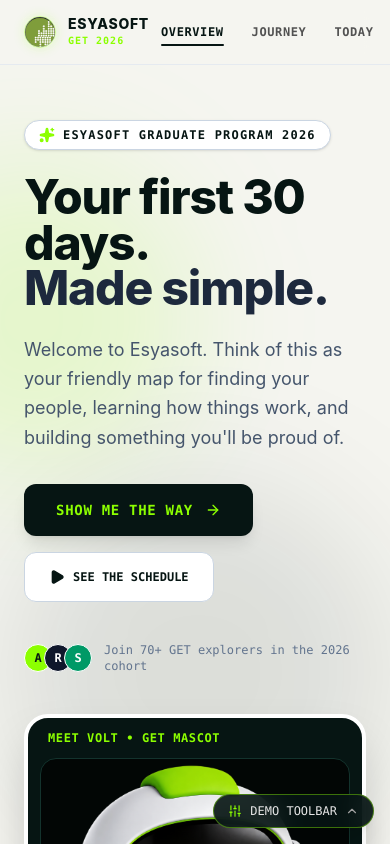
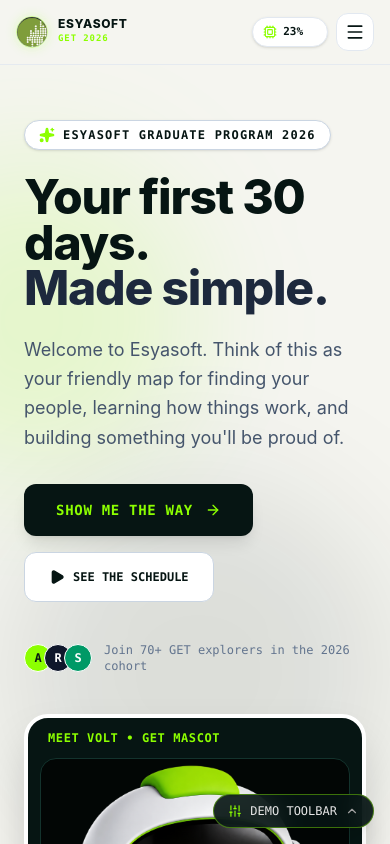
Before and after one commit to manan-arora/esya-onboarding, a React (Vite) app: page / in a window 390 px wide. Shown: the top 844 px of the page. Built offline with nearby package versions, Linux system fonts and the light colour scheme.

Commit message:
feat: add DocsView and Header components for onboarding documentation

```diff
--- a/src/components/DocsView.tsx
+++ b/src/components/DocsView.tsx
@@ -141,8 +141,8 @@ export const DocsView = () => {
       {/* Main Layout: Sticky Sidebar Navigation + Content Reader */}
       <div className="max-w-[1400px] mx-auto px-6 pt-8 grid grid-cols-1 lg:grid-cols-12 gap-8 items-start relative z-10">
 
-        {/* Left 4 Columns: Sticky Section Sidebar */}
-        <div className="lg:col-span-4 sticky top-24 space-y-4 max-h-[calc(100vh-7rem)] overflow-y-auto pr-2">
+        {/* Left 4 Columns: Section Sidebar */}
+        <div className="lg:col-span-4 lg:sticky lg:top-24 space-y-4 max-h-60 lg:max-h-[calc(100vh-7rem)] overflow-y-auto pr-2">
           <div className="p-4 rounded-2xl bg-white border border-slate-200 shadow-sm space-y-3">
             <div className="flex items-center justify-between border-b border-slate-100 pb-2">
               <span className="text-xs font-mono font-bold text-[#061513] uppercase tracking-wider flex items-center gap-1.5">
--- a/src/components/Header.tsx
+++ b/src/components/Header.tsx
@@ -1,5 +1,6 @@
+import { useState } from 'react';
 import type { ViewTab } from '../types';
-import { Cpu } from 'lucide-react';
+import { Cpu, Menu, X } from 'lucide-react';
 
 interface HeaderProps {
   activeTab: ViewTab;
@@ -12,45 +13,53 @@ export const Header = ({
   setActiveTab,
   overallPercentage
 }: HeaderProps) => {
+  const [mobileMenuOpen, setMobileMenuOpen] = useState(false);
   const isDarkBg = activeTab === 'VOLT' || activeTab === 'JOURNEY';
+
+  const handleTabClick = (tab: ViewTab) => {
+    setActiveTab(tab);
+    setMobileMenuOpen(false);
+  };
+
+  const navTabs: ViewTab[] = ['OVERVIEW', 'JOURNEY', 'TODAY', 'GET_HUB', 'DOCS', 'VOLT'];
 
   return (
     <header className={`fixed top-0 left-0 right-0 z-50 transition-colors duration-300 backdrop-blur-md border-b ${
       isDarkBg
-        ? 'bg-[#020605]/80 border-[#071B18]/80 text-[#F5F5F0]'
+        ? 'bg-[#020605]/85 border-[#071B18]/80 text-[#F5F5F0]'
         : 'bg-[#F5F5F0]/90 border-slate-200/80 text-[#061513]'
     }`}>
-      <div className="max-w-[1400px] mx-auto px-6 h-16 flex items-center justify-between">
+      <div className="max-w-[1400px] mx-auto px-4 sm:px-6 h-16 flex items-center justify-between">
 
         {/* Left: Brand */}
         <button
-          onClick={() => setActiveTab('OVERVIEW')}
-          className="flex items-center gap-3 group text-left transition-transform active:scale-95 cursor-pointer"
+          onClick={() => handleTabClick('OVERVIEW')}
+          className="flex items-center gap-2.5 sm:gap-3 group text-left transition-transform active:scale-95 cursor-pointer shrink-0"
         >
           <div className="w-8 h-8 rounded-full overflow-hidden border border-[#8CFF00]/40 flex items-center justify-center relative shadow-[0_0_12px_rgba(140,255,0,0.2)] group-hover:border-[#8CFF00] transition-colors">
             <img src="/assets/esyasoft_logo.png" alt="Esyasoft Logo" className="w-full h-full object-cover" />
             <span className="absolute -top-0.5 -right-0.5 w-2 h-2 rounded-full bg-[#8CFF00] animate-pulse" />
           </div>
           <div className="flex flex-col">
-            <span className="font-extrabold text-sm tracking-wider uppercase leading-none font-sans">
+            <span className="font-extrabold text-xs sm:text-sm tracking-wider uppercase leading-none font-sans">
               ESYASOFT
             </span>
-            <span className="text-[10px] tracking-widest font-mono text-[#8CFF00] font-semibold mt-0.5">
+            <span className="text-[9px] sm:text-[10px] tracking-widest font-mono text-[#8CFF00] font-semibold mt-0.5">
               GET 2026
             </span>
           </div>
         </button>
 
-        {/* Center: Main Navigation */}
-        <nav className="flex items-center gap-1 sm:gap-2">
-          {(['OVERVIEW', 'JOURNEY', 'TODAY', 'GET_HUB', 'DOCS', 'VOLT'] as ViewTab[]).map((tab) => {
+        {/* Center: Desktop Navigation */}
+        <nav className="hidden lg:flex items-center gap-1 sm:gap-1.5">
+          {navTabs.map((tab) => {
             const isActive = activeTab === tab;
             const label = tab === 'GET_HUB' ? 'ESYALIFE' : tab;
             return (
               <button
                 key={tab}
-                onClick={() => setActiveTab(tab)}
-                className={`relative px-3 sm:px-4 py-1.5 text-xs sm:text-sm font-semibold tracking-wider font-mono transition-all duration-200 rounded-md cursor-pointer ${
+                onClick={() => handleTabClick(tab)}
+                className={`relative px-3 py-1.5 text-xs font-semibold tracking-wider font-mono transition-all duration-200 rounded-md cursor-pointer ${
                   isActive
                     ? isDarkBg
                       ? 'text-[#8CFF00]'
@@ -62,7 +71,7 @@ export const Header = ({
               >
                 {label}
                 {isActive && (
-                  <span className={`absolute bottom-0 left-3 right-3 h-[2px] rounded-full transition-all ${
+                  <span className={`absolute bottom-0 left-2 right-2 h-[2px] rounded-full transition-all ${
                     isDarkBg ? 'bg-[#8CFF00] shadow-[0_0_8px_#8CFF00]' : 'bg-[#061513]'
                   }`} />
                 )}
@@ -71,10 +80,12 @@ export const Header = ({
           })}
         </nav>
 
-        {/* Right: Volt Status Indicator */}
+        {/* Right: Controls & Mobile Hamburger */}
+        <div className="flex items-center gap-2 sm:gap-3">
+          {/* Volt Progress Badge */}
           <button
-          onClick={() => setActiveTab('VOLT')}
-          className={`flex items-center gap-2 px-3 py-1.5 rounded-full text-xs font-mono border transition-all duration-300 ${
+            onClick={() => handleTabClick('VOLT')}
+            className={`flex items-center gap-1.5 sm:gap-2 px-2.5 sm:px-3 py-1.5 rounded-full text-[11px] sm:text-xs font-mono border transition-all duration-300 ${
               isDarkBg
                 ? 'bg-[#071B18] border-[#8CFF00]/30 hover:border-[#8CFF00] text-white'
                 : 'bg-white border-slate-200 hover:border-[#8CFF00] text-[#061513] shadow-sm'
@@ -82,11 +93,59 @@ export const Header = ({
             title="View Volt mascot build progress"
           >
             <Cpu className="w-3.5 h-3.5 text-[#8CFF00]" />
-          <span className="font-semibold">{overallPercentage}% BUILT</span>
+            <span className="font-semibold">{overallPercentage}% <span className="hidden sm:inline">BUILT</span></span>
             <span className={`w-2 h-2 rounded-full ${overallPercentage === 100 ? 'bg-emerald-400' : 'bg-[#8CFF00] animate-ping'}`} />
           </button>
 
+          {/* Mobile Menu Button */}
+          <button
+            onClick={() => setMobileMenuOpen(!mobileMenuOpen)}
+            className={`lg:hidden p-2 rounded-xl border transition cursor-pointer ${
+              isDarkBg
+                ? 'bg-[#071B18] border-[#13332D] text-white hover:border-[#8CFF00]/50'
+                : 'bg-white border-slate-200 text-[#061513] hover:bg-slate-50'
+            }`}
+            aria-label="Toggle navigation menu"
+          >
+            {mobileMenuOpen ? <X className="w-5 h-5 text-[#8CFF00]" /> : <Menu className="w-5 h-5" />}
+          </button>
         </div>
+
+      </div>
+
+      {/* Mobile Navigation Drawer */}
+      {mobileMenuOpen && (
+        <div className={`lg:hidden border-b px-4 py-4 space-y-2 backdrop-blur-xl ${
+          isDarkBg
+            ? 'bg-[#020605]/95 border-[#071B18] text-white'
+            : 'bg-white/95 border-slate-200 text-[#061513]'
+        }`}>
+          <div className="grid grid-cols-2 gap-2 font-mono text-xs">
+            {navTabs.map((tab) => {
+              const isActive = activeTab === tab;
+              const label = tab === 'GET_HUB' ? 'ESYALIFE' : tab;
+              return (
+                <button
+                  key={tab}
+                  onClick={() => handleTabClick(tab)}
+                  className={`p-3 rounded-xl font-bold transition text-left flex items-center justify-between ${
+                    isActive
+                      ? isDarkBg
+                        ? 'bg-[#071B18] text-[#8CFF00] border border-[#8CFF00]/40'
+                        : 'bg-[#061513] text-[#8CFF00]'
+                      : isDarkBg
+                        ? 'bg-neutral-900/60 text-neutral-300 hover:text-white'
+                        : 'bg-slate-100 text-slate-700 hover:bg-slate-200'
+                  }`}
+                >
+                  <span>{label}</span>
+                  {isActive && <span className="w-1.5 h-1.5 rounded-full bg-[#8CFF00]" />}
+                </button>
+              );
+            })}
+          </div>
+        </div>
+      )}
     </header>
   );
 };
```
Lines whose indentation alone changed are shown as unchanged.
